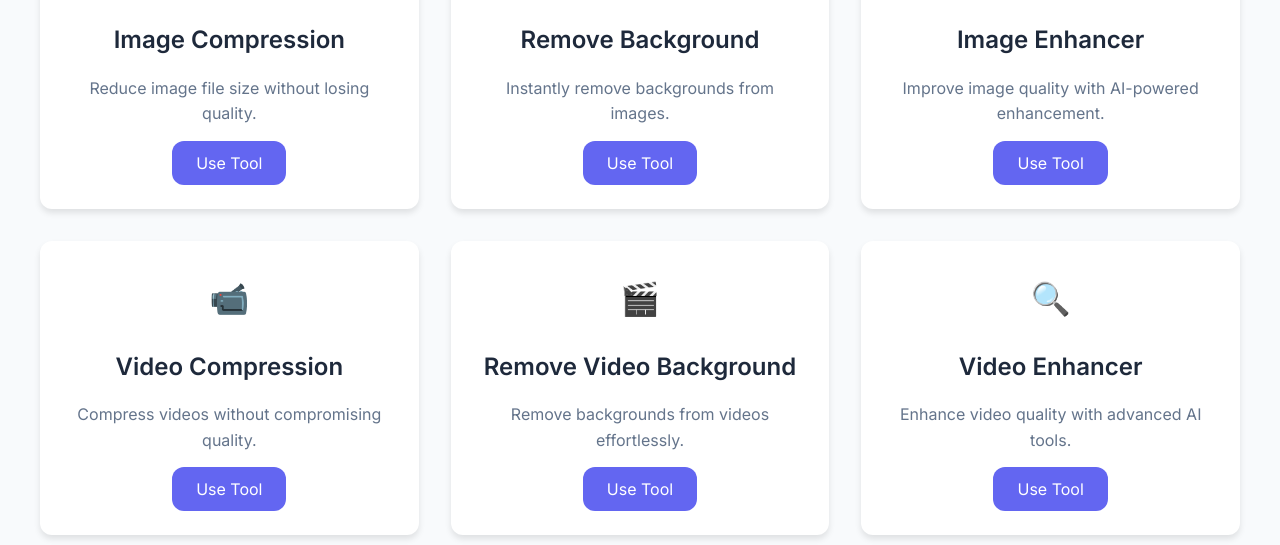
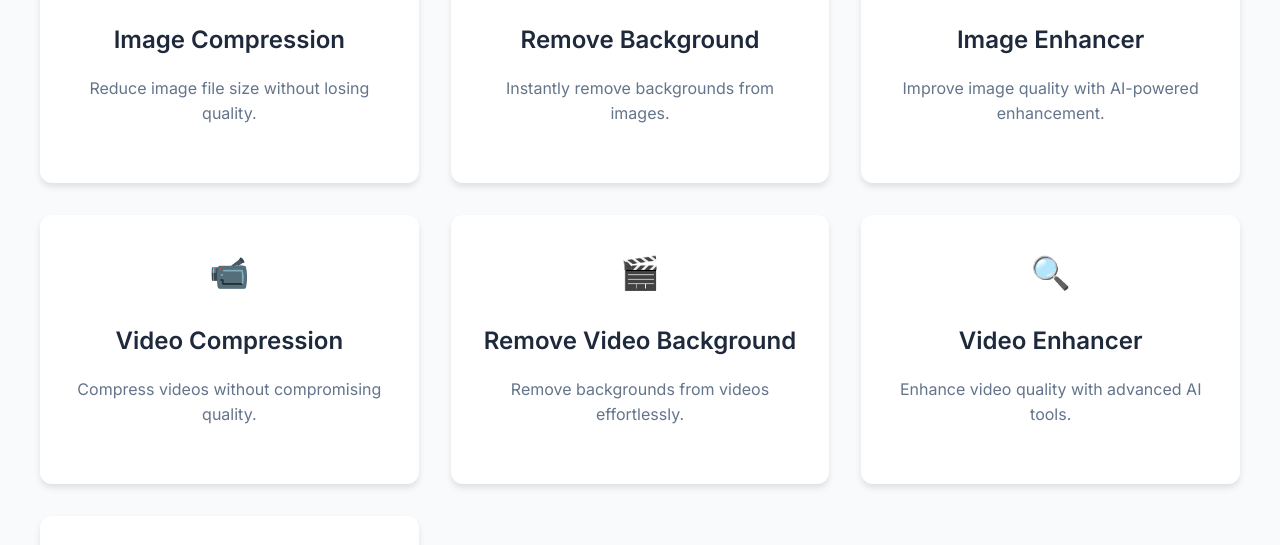
Before and after one commit to Ridhuwanmir/Tool, a plain HTML site: page index.html in a window 1280 px wide. Shown: the part 719-1264 px from the top of the page. Drawn offline with Linux system fonts and the light colour scheme.

Commit message:
Update index.html

```diff
--- a/index.html
+++ b/index.html
@@ -171,6 +171,9 @@
       padding: 2rem;
       text-align: center;
       transition: transform 0.2s ease;
+      text-decoration: none;
+      color: inherit;
+      display: block;
     }
 
     .tool-card:hover {
@@ -193,19 +196,6 @@
       font-size: 1rem;
       color: #64748b;
       margin-bottom: 1.5rem;
-    }
-
-    .tool-card .cta-button {
-      background: var(--primary-color);
-      color: var(--white);
-      padding: 0.75rem 1.5rem;
-      border-radius: var(--border-radius);
-      text-decoration: none;
-      transition: all 0.2s ease;
-    }
-
-    .tool-card .cta-button:hover {
-      background: var(--secondary-color);
     }
 
     /* Footer */
@@ -282,60 +272,53 @@
     <h2>Our Tools</h2>
     <div class="tools-grid">
       <!-- Image Compression -->
-      <div class="tool-card">
+      <a href="image-compression.html" class="tool-card">
         <div class="tool-icon">📦</div>
         <h3>Image Compression</h3>
         <p>Reduce image file size without losing quality.</p>
-        <a href="#" class="cta-button">Use Tool</a>
-      </div>
+      </a>
 
       <!-- Image Background Remover -->
-      <div class="tool-card">
+      <a href="remove-background.html" class="tool-card">
         <div class="tool-icon">🧹</div>
         <h3>Remove Background</h3>
         <p>Instantly remove backgrounds from images.</p>
-        <a href="#" class="cta-button">Use Tool</a>
-      </div>
+      </a>
 
       <!-- Image Enhancer -->
-      <div class="tool-card">
+      <a href="image-enhancer.html" class="tool-card">
         <div class="tool-icon">✨</div>
         <h3>Image Enhancer</h3>
         <p>Improve image quality with AI-powered enhancement.</p>
-        <a href="#" class="cta-button">Use Tool</a>
-      </div>
+      </a>
 
       <!-- Video Compression -->
-      <div class="tool-card">
+      <a href="video-compression.html" class="tool-card">
         <div class="tool-icon">📹</div>
         <h3>Video Compression</h3>
         <p>Compress videos without compromising quality.</p>
-        <a href="#" class="cta-button">Use Tool</a>
-      </div>
+      </a>
 
       <!-- Video Background Remover -->
-      <div class="tool-card">
+      <a href="remove-video-background.html" class="tool-card">
         <div class="tool-icon">🎬</div>
         <h3>Remove Video Background</h3>
         <p>Remove backgrounds from videos effortlessly.</p>
-        <a href="#" class="cta-button">Use Tool</a>
-      </div>
+      </a>
 
       <!-- Video Enhancer -->
-      <div class="tool-card">
+      <a href="video-enhancer.html" class="tool-card">
         <div class="tool-icon">🔍</div>
         <h3>Video Enhancer</h3>
         <p>Enhance video quality with advanced AI tools.</p>
-        <a href="#" class="cta-button">Use Tool</a>
-      </div>
+      </a>
 
       <!-- PDF Editor -->
-      <div class="tool-card">
+      <a href="pdf-editor.html" class="tool-card">
         <div class="tool-icon">✏️</div>
         <h3>PDF Editor</h3>
         <p>Edit, merge, and compress PDFs online.</p>
-        <a href="#" class="cta-button">Use Tool</a>
-      </div>
+      </a>
     </div>
   </section>
 
```
